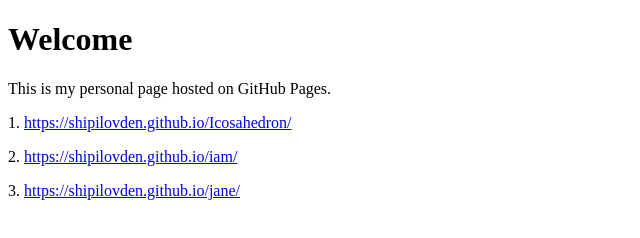
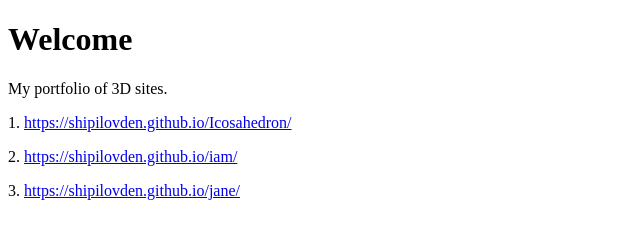
Before and after one commit to shipilovden/shipilovden.github.io, a plain HTML site: page index.html in a window 1280 px wide. Shown: the whole page, without its empty margins (0-640 px from the left). Drawn offline with Linux system fonts and the light colour scheme.

Commit message:
Update index.html

```diff
--- a/index.html
+++ b/index.html
@@ -21,7 +21,7 @@
 </head>
 <body>
     <h1>Welcome</h1>
-    <p>This is my personal page hosted on GitHub Pages.</p>
+    <p>My portfolio of 3D sites.</p>
     <p>1. <a href="https://shipilovden.github.io/Icosahedron/">https://shipilovden.github.io/Icosahedron/</a></p>
     <p>2. <a href="https://shipilovden.github.io/iam/">https://shipilovden.github.io/iam/</a></p>
     <p>3. <a href="https://shipilovden.github.io/jane/">https://shipilovden.github.io/jane/</a></p>
```
